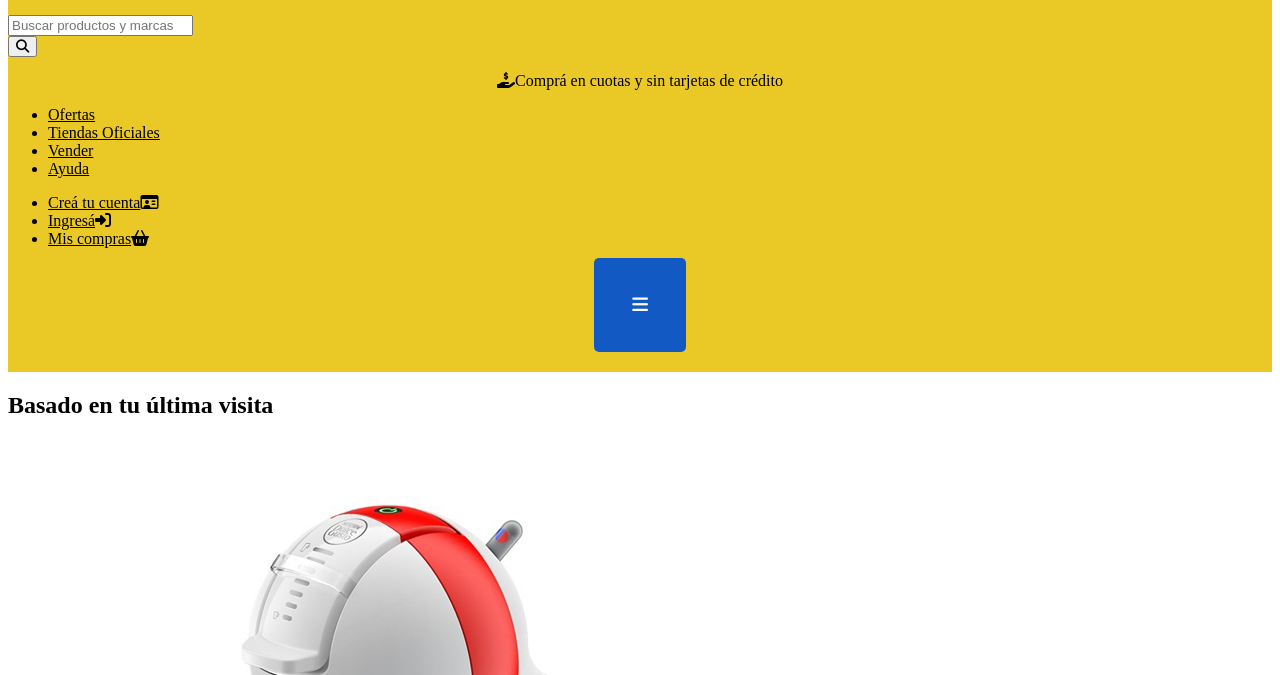
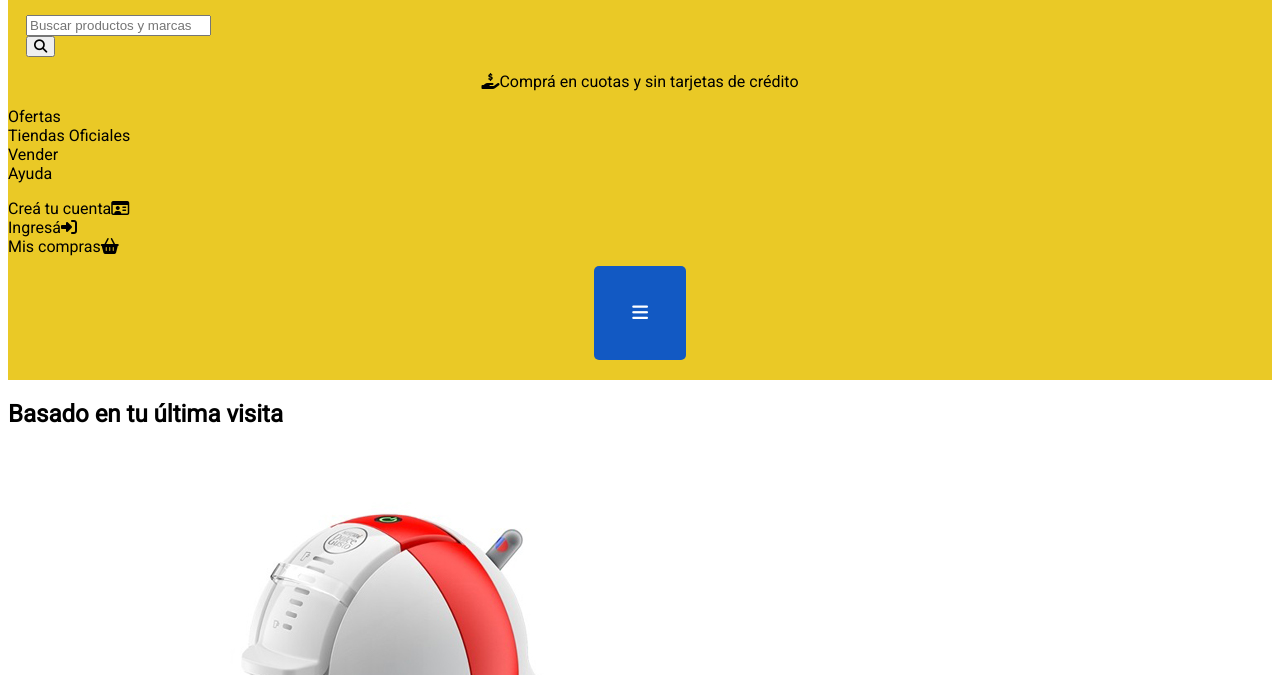
Before and after one commit to PatricioCristaldo/TP-Mercado-Liebre-, a website: page views/home.html in a window 1280 px wide. Shown: the part 125-800 px from the top of the page. Drawn offline with Linux system fonts and the light colour scheme.

Commit message:
subo modificaciones en la fuente del css del archivo de mercado liebre

```diff
--- a/public/css/generales.css
+++ b/public/css/generales.css
@@ -0,0 +1,14 @@
+.home p{
+--font-size-texto: 12px;
+}
+.home h1{
+--font-size-titulares: 24px;
+}
+.home h2{
+--font-size-precios: 18px}
+.home h3{
+--font-size-descuentos:16px;
+}
+.home h4{
+--font-size-descripciones:16px;
+}
--- a/public/css/home.css
+++ b/public/css/home.css
@@ -9,15 +9,28 @@
 .home header .main-header .logo{
     margin: 1%;
 }
+/* element.style{
+    height: 50px;
+    width: 164px;
+} */
+.home header .search{
+    margin-left: 18px;
+}
 .home header p{
  text-align: center;
  margin: 15px 0;
 }
+
 .home header nav ul {
 margin-bottom: 10px;
+margin-left: -40px;
+list-style: none;
+
 }
 .home header nav ul li a{
     color:black;
+    text-decoration: none;
+
 }
 .home header .burguer-menu{
     text-align: center;
--- a/public/css/variables.css
+++ b/public/css/variables.css
@@ -1,3 +1,5 @@
+@import url('https://fonts.googleapis.com/css2?family=Roboto&display=swap');
+
 :root{
     --Amarillo: #EAC926;
 --Azul: #03264C;
@@ -10,4 +12,6 @@
 --font-size-titulares: 24px;
 --font-size-precios: 18px;
 --font-size-descuentos:16px;
---font-size-descripciones:16px;}
+--font-size-descripciones:16px;
+font-family: 'Roboto', sans-serif;
+}
--- a/views/home.html
+++ b/views/home.html
@@ -12,9 +12,9 @@
 <header>
     <div class="main-header">
         <figure class="logo"><img src="/images/Logo.jpg" alt="logo"></figure>
-</div class="search">
-<div><input type="text" placeholder="Buscar productos y marcas"></div>
-<button><i class="fas fa-search"></i></button>
+</div>
+<div class="search"><input type="text" placeholder="Buscar productos y marcas"></div>
+<button class="search"><i class="fas fa-search"></i></button>
 <p><i class="fas fa-hand-holding-usd"></i>Comprá en cuotas y sin tarjetas de crédito</p>
 
 <nav>
```
